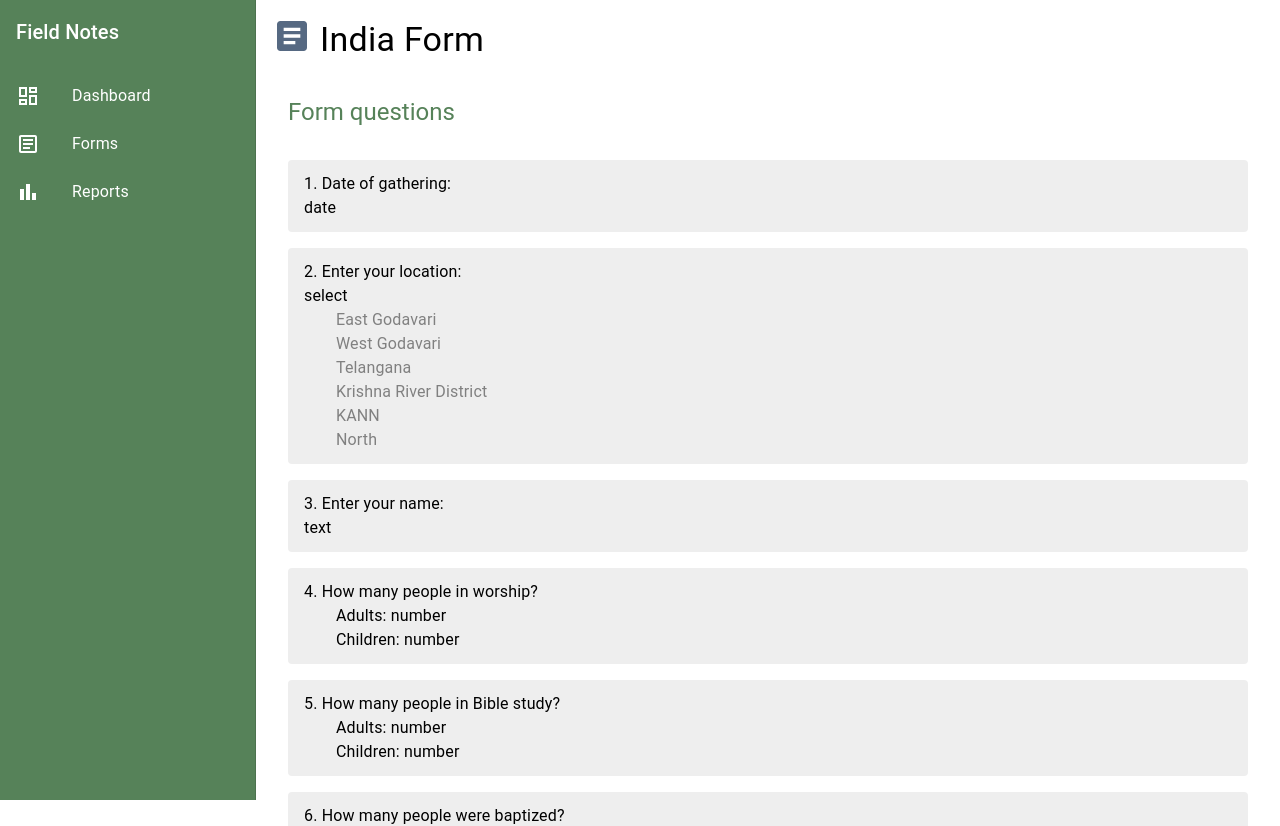
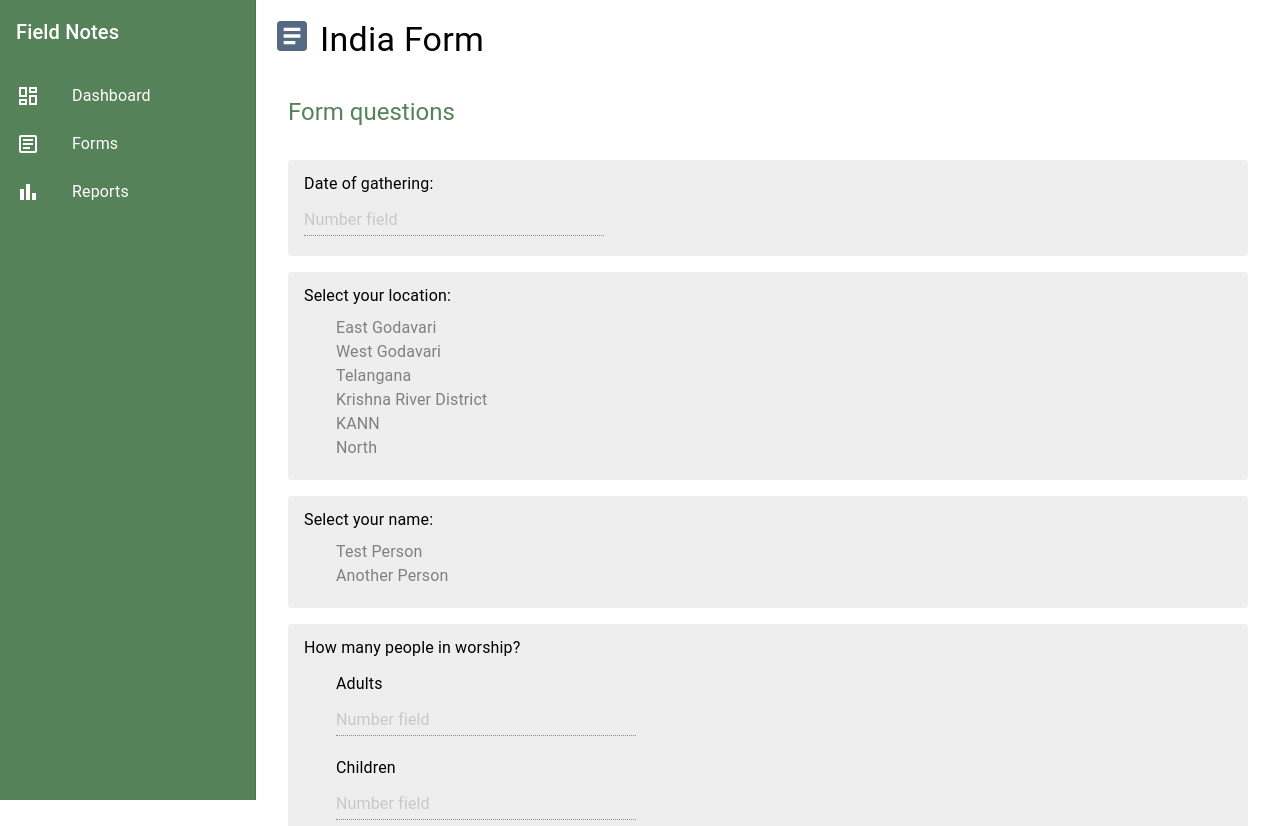
Before and after one commit to davidmichaelm/field-notes, a Next.js app: page /forms/1 in a window 1280 px wide. Shown: the top 826 px of the page. Built offline with nearby package versions, Linux system fonts and the light colour scheme.

Commit message:
Input previews

```diff
--- /dev/null
+++ b/components/formBuilder/inputs/BaseInput.js
@@ -0,0 +1,43 @@
+import {
+  Box,
+  ListItemButton, ListItemText,
+} from '@mui/material';
+import PropTypes from 'prop-types';
+
+export default function BaseInput(props) {
+  const {
+    children, containerStyle, textStyle, nested = false, ...rest
+  } = props;
+
+  const Element = nested ? Box : ListItemButton;
+
+  return (
+    <Element
+      sx={{
+        backgroundColor: (theme) => (nested ? 'none' : theme.palette.grey['200']),
+        mt: 2,
+        borderRadius: 1,
+        ...containerStyle,
+      }}
+      {...rest}
+    >
+      <ListItemText primaryTypographyProps={{
+        display: 'flex',
+        flexDirection: 'column',
+        gap: 1,
+        mb: 1,
+        ...textStyle,
+      }}
+      >
+        {children}
+      </ListItemText>
+    </Element>
+  );
+}
+
+BaseInput.propTypes = {
+  children: PropTypes.node,
+  containerStyle: PropTypes.object,
+  textStyle: PropTypes.object,
+  nested: PropTypes.bool,
+};
--- /dev/null
+++ b/components/formBuilder/inputs/FormInputs.js
@@ -0,0 +1,25 @@
+import PropTypes from 'prop-types';
+import { List } from '@mui/material';
+import inputTypes from './inputTypes/inputTypes';
+
+export default function FormInputs(props) {
+  const { formInputs } = props;
+
+  return (
+    <List sx={{ width: '100%' }}>
+      {formInputs.map((input) => {
+        const Input = inputTypes[input.type];
+        return (
+          <Input
+            key={input.id}
+            input={input}
+          />
+        );
+      })}
+    </List>
+  );
+}
+
+FormInputs.propTypes = {
+  formInputs: PropTypes.array,
+};
--- /dev/null
+++ b/components/formBuilder/inputs/GroupInput.js
@@ -0,0 +1,35 @@
+import PropTypes from 'prop-types';
+import React from 'react';
+import BaseInput from './BaseInput';
+import singleInputTypes from './inputTypes/singleInputTypes';
+
+export default function GroupInput(props) {
+  const { input, containerStyle, ...rest } = props;
+  return (
+    <BaseInput
+      containerStyle={containerStyle}
+      {...rest}
+    >
+      {input.text}
+      {input.inputs.map((item) => {
+        const Input = singleInputTypes[item.type];
+
+        return (
+          <React.Fragment key={item.id}>
+            <Input
+              key={input.id}
+              input={item}
+              containerStyle={{ mt: 0, p: 0, pl: 4 }}
+              nested
+            />
+          </React.Fragment>
+        );
+      })}
+    </BaseInput>
+  );
+}
+
+GroupInput.propTypes = {
+  input: PropTypes.object,
+  containerStyle: PropTypes.object,
+};
--- /dev/null
+++ b/components/formBuilder/inputs/NumberInput.js
@@ -0,0 +1,26 @@
+import { TextField } from '@mui/material';
+import PropTypes from 'prop-types';
+import BaseInput from './BaseInput';
+
+export default function NumberInput(props) {
+  const { input, containerStyle, ...rest } = props;
+  return (
+    <BaseInput
+      containerStyle={containerStyle}
+      {...rest}
+    >
+      {input.text}
+      <TextField
+        disabled
+        placeholder="Number field"
+        variant="standard"
+        sx={{ width: '300px' }}
+      />
+    </BaseInput>
+  );
+}
+
+NumberInput.propTypes = {
+  input: PropTypes.object,
+  containerStyle: PropTypes.object,
+};
--- /dev/null
+++ b/components/formBuilder/inputs/SelectInput.js
@@ -0,0 +1,30 @@
+import { Box, Typography } from '@mui/material';
+import PropTypes from 'prop-types';
+import BaseInput from './BaseInput';
+
+export default function SelectInput(props) {
+  const { input, containerStyle, ...rest } = props;
+  return (
+    <BaseInput
+      containerStyle={containerStyle}
+      {...rest}
+    >
+      {input.text}
+      <Box sx={{ pl: 4 }}>
+        {input.options.map((item) => (
+          <Typography
+            color="gray"
+            key={item.id}
+          >
+            {item.text}
+          </Typography>
+        ))}
+      </Box>
+    </BaseInput>
+  );
+}
+
+SelectInput.propTypes = {
+  input: PropTypes.object,
+  containerStyle: PropTypes.object,
+};
--- /dev/null
+++ b/components/formBuilder/inputs/index.js
@@ -0,0 +1,10 @@
+import BaseInput from './BaseInput';
+import FormInputs from './FormInputs';
+import GroupInput from './GroupInput';
+import NumberInput from './NumberInput';
+import SelectInput from './SelectInput';
+import inputTypes from './inputTypes/inputTypes';
+
+export {
+  BaseInput, FormInputs, GroupInput, NumberInput, SelectInput, inputTypes,
+};
--- /dev/null
+++ b/components/formBuilder/inputs/inputTypes/inputTypes.js
@@ -0,0 +1,9 @@
+import GroupInput from '../GroupInput';
+import singleInputTypes from './singleInputTypes';
+
+const inputTypes = {
+  group: GroupInput,
+  ...singleInputTypes,
+};
+
+export default inputTypes;
--- /dev/null
+++ b/components/formBuilder/inputs/inputTypes/singleInputTypes.js
@@ -0,0 +1,10 @@
+import SelectInput from '../SelectInput';
+import NumberInput from '../NumberInput';
+
+const singleInputTypes = {
+  select: SelectInput,
+  number: NumberInput,
+  date: NumberInput,
+};
+
+export default singleInputTypes;
--- a/pages/forms/[formId].js
+++ b/pages/forms/[formId].js
@@ -1,8 +1,7 @@
-import {
-  Box, List, ListItem, ListItemText, Typography,
-} from '@mui/material';
+import { Typography } from '@mui/material';
 import ArticleIcon from '@mui/icons-material/Article';
 import MainLayout from '../../components/MainLayout';
+import { FormInputs } from '../../components/formBuilder/inputs';
 
 const title = 'India Form';
 const formInputs = [
@@ -15,7 +14,7 @@ const formInputs = [
   {
     id: 1,
     name: 'location',
-    text: 'Enter your location:',
+    text: 'Select your location:',
     type: 'select',
     options: [
       {
@@ -47,8 +46,18 @@ const formInputs = [
   {
     id: 2,
     name: 'name',
-    text: 'Enter your name:',
-    type: 'text',
+    text: 'Select your name:',
+    type: 'select',
+    options: [
+      {
+        id: 0,
+        text: 'Test Person',
+      },
+      {
+        id: 1,
+        text: 'Another Person',
+      },
+    ],
   },
   {
     id: 3,
@@ -142,53 +151,8 @@ export default function Form() {
       >
         Form questions
       </Typography>
-      <List sx={{ width: '100%' }}>
-        {formInputs.map((input, index) => (
-          <ListItem
-            key={input.id}
-            button
-            sx={{
-              backgroundColor: (theme) => theme.palette.grey['200'],
-              mt: 2,
-              borderRadius: 1,
-            }}
-          >
-            <ListItemText>
-              {index + 1}
-              .
-              {' '}
-              {input.text}
-              {input.type !== 'group' && (
-              <Box>{input.type}</Box> // show disabled representation of the input
-              )}
-              {input.type === 'group' && (
-              <Box sx={{ pl: 4 }}>
-                {input.inputs.map((item) => (
-                  <Typography key={item.id}>
-                    {item.text}
-                    :
-                    {' '}
-                    {item.type}
-                  </Typography>
-                ))}
-              </Box>
-              )}
-              {input.type === 'select' && (
-              <Box sx={{ pl: 4 }}>
-                {input.options.map((item) => (
-                  <Typography
-                    color="gray"
-                    key={item.id}
-                  >
-                    {item.text}
-                  </Typography>
-                ))}
-              </Box>
-              )}
-            </ListItemText>
-          </ListItem>
-        ))}
-      </List>
+
+      <FormInputs formInputs={formInputs} />
     </MainLayout>
   );
 }
```
Also changed, not shown: pages/forms/index.js (+5 -2 lines).
